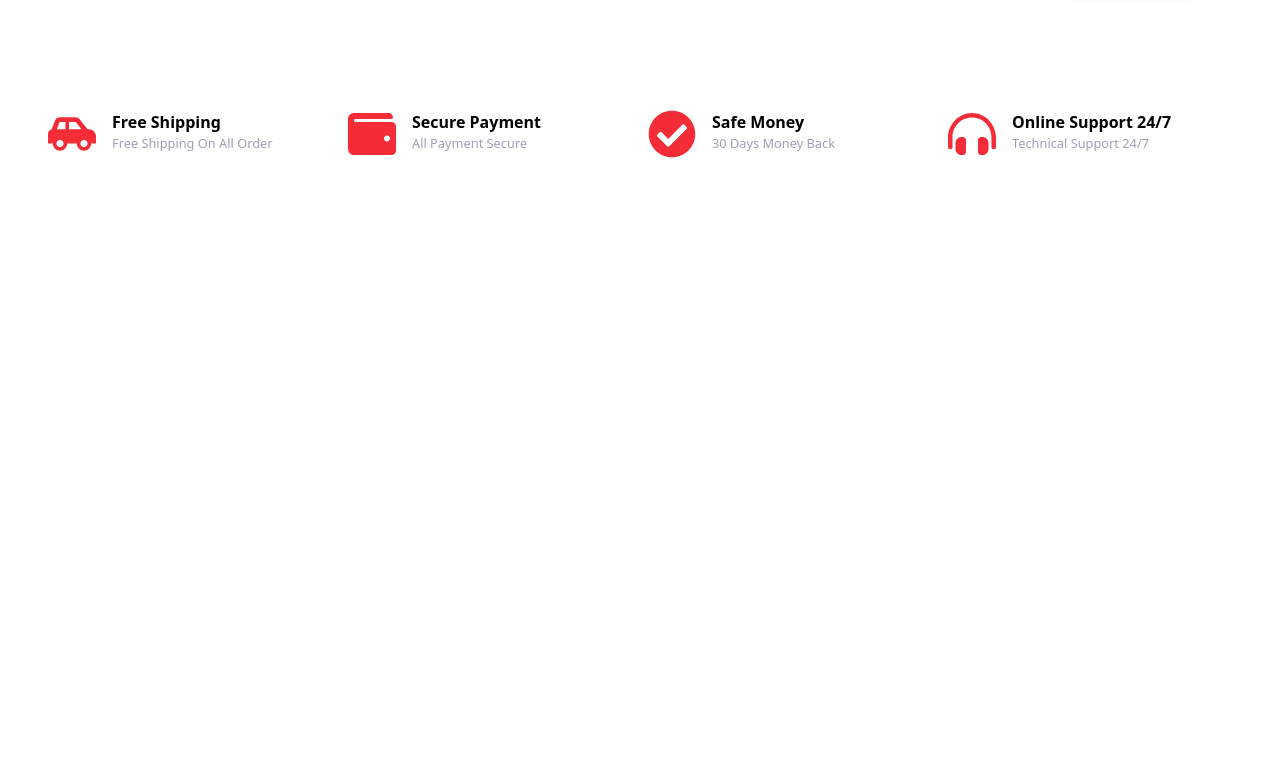
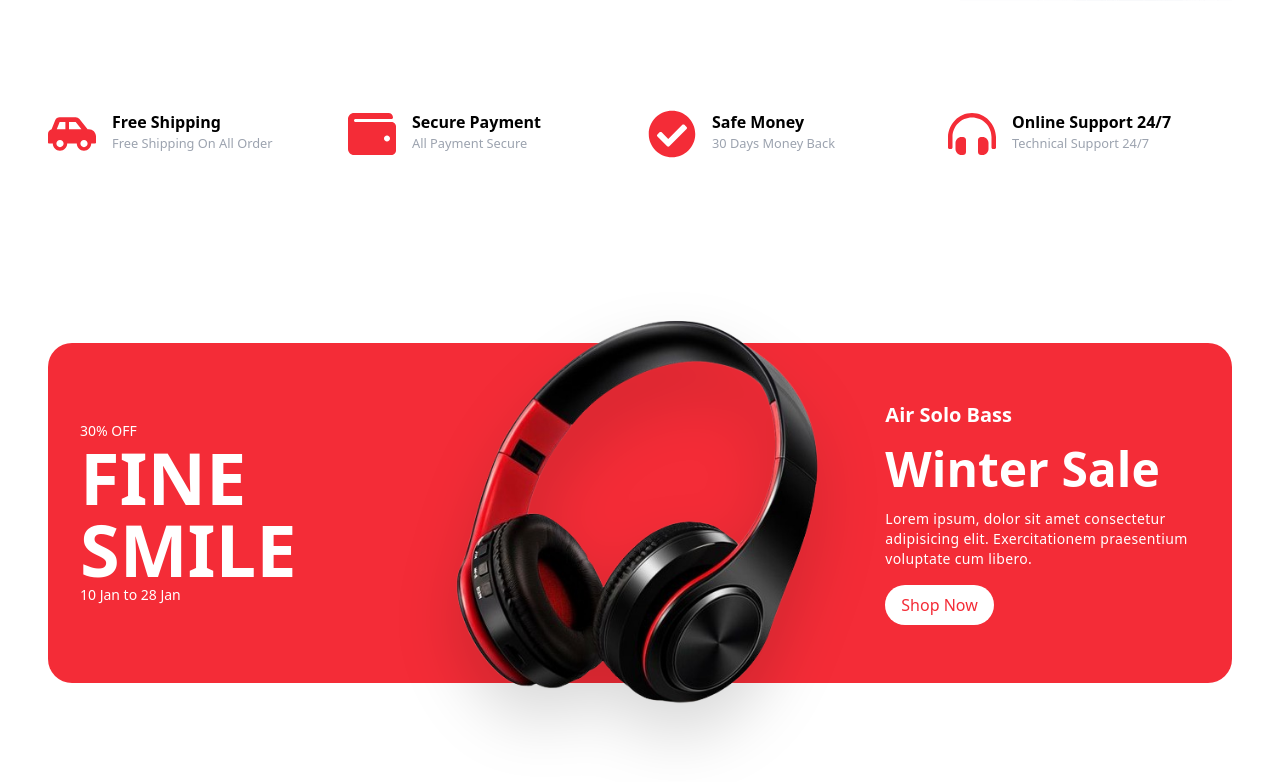
Before and after one commit to RevenBro/eshop-market, a React (Vite) app: page / in a window 1280 px wide. Shown: the part 1460-2242 px from the top of the page. Before the commit the page ends 1698 px from the top, so only its background shows below. Built offline with nearby package versions, Linux system fonts and the light colour scheme.

Commit message:
Banner section completed

```diff
--- a/src/App.jsx
+++ b/src/App.jsx
@@ -1,11 +1,24 @@
 import './App.css'
+import Banner from './components/Banner/Banner'
 import Category from './components/Category/Category'
 import Category2 from './components/Category/Category2'
 import Hero from './components/Hero/Hero'
 import Navbar from './components/Navbar/Navbar'
 import Services from './components/Services/Services'
+import Headphone from './assets/Images/headphone.png'
 
 function App() {
+
+  const BannerData = {
+    discount: "30% OFF",
+    title: "Fine Smile",
+    date: "10 Jan to 28 Jan",
+    image: Headphone,
+    title2: "Air Solo Bass",
+    title3: "Winter Sale",
+    title4: "Lorem ipsum, dolor sit amet consectetur adipisicing elit. Exercitationem praesentium voluptate cum libero.",
+    bgColor: "#f42c37",
+}
 
   return (
     <div className='bg-white dark:bg-gray-900 dark:text-white duration-200 overflow-hidden'>
@@ -14,6 +27,7 @@
       <Category/>
       <Category2/>
       <Services/>
+      <Banner data={BannerData}/>
     </div>
   )
 }
--- /dev/null
+++ b/src/components/Banner/Banner.jsx
@@ -0,0 +1,32 @@
+import React from 'react'
+
+const Banner = ({data}) => {
+  return (
+    <div className='min-h-[550px] flex justify-center items-center py-12'>
+        <div className='container'>
+            <div style={{ backgroundColor: data.bgColor}} className='grid grid-cols-1 md:grid-cols-3 gap-6 items-center text-white rounded-3xl'>
+                <div className='p-6 sm:p-8'>
+                    <p className='text-sm'>{data.discount}</p>
+                    <h1 className='uppercase text-4xl lg:text-7xl font-bold'>{" "} {data.title}</h1>
+                    <p className='text-sm'>{data.date}</p>
+                </div>
+
+                <div className='h-full flex items-center'>
+                    <img className='scale-125 w-[250px] md:w-[340px] mx-auto drop-shadow-2xl object-cover' src={data.image} alt="Headphone"/>
+                </div>
+
+                <div className='flex flex-col justify-center gap-4 p-6 sm:p-8'>
+                    <p className='font-bold text-xl'>{data.title2}</p>
+                    <p className='text-3xl sm:text-5xl font-bold'>{data.title3}</p>
+                    <p className='text-sm tracking-wide leading-5'>{data.title4}</p>
+                    <div>
+                        <button style={{color: data.bgColor}} className='bg-white py-2 px-4 rounded-full'>Shop Now</button>
+                    </div>
+                </div>
+            </div>
+        </div>
+    </div>
+  )
+}
+
+export default Banner
```
